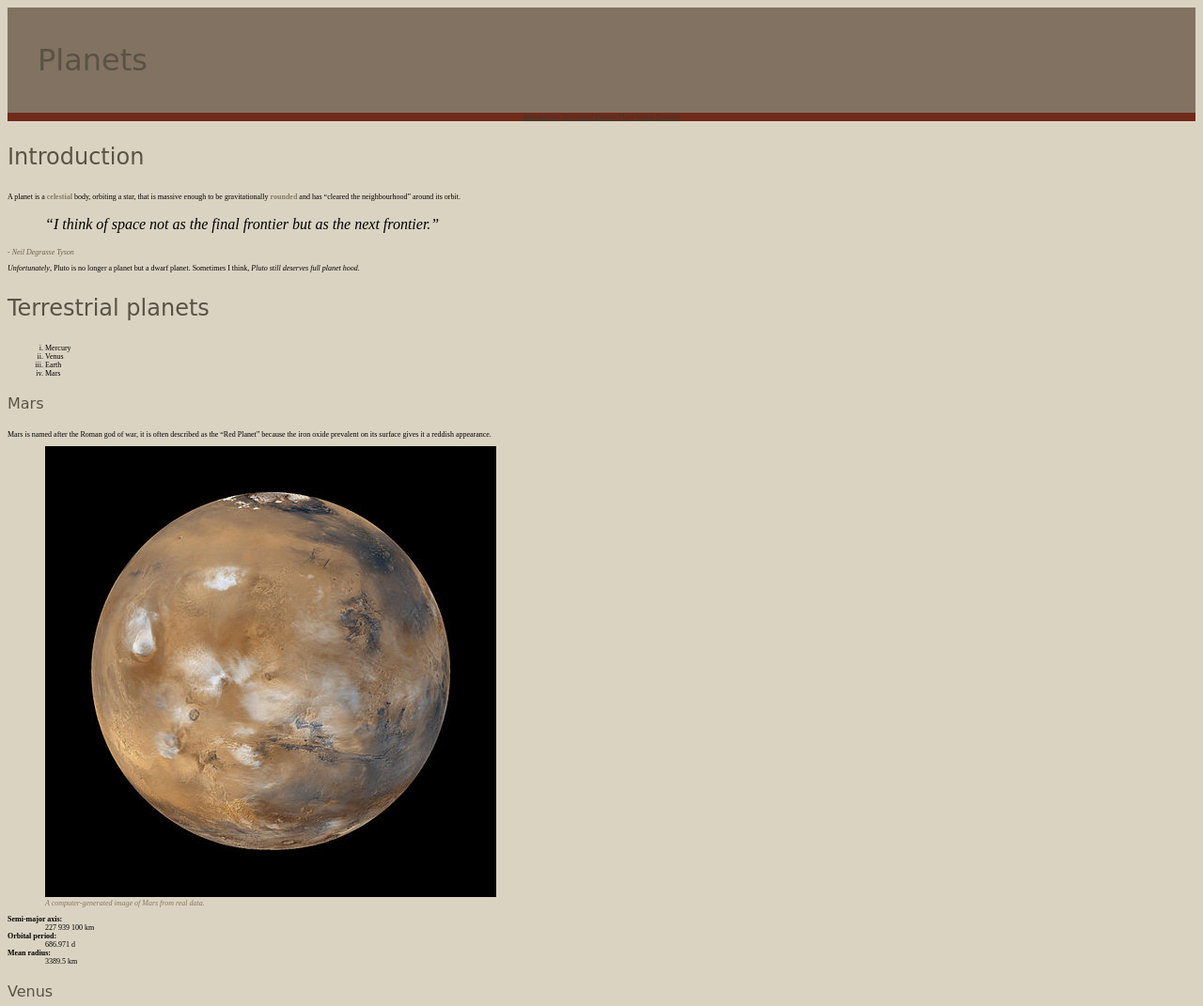
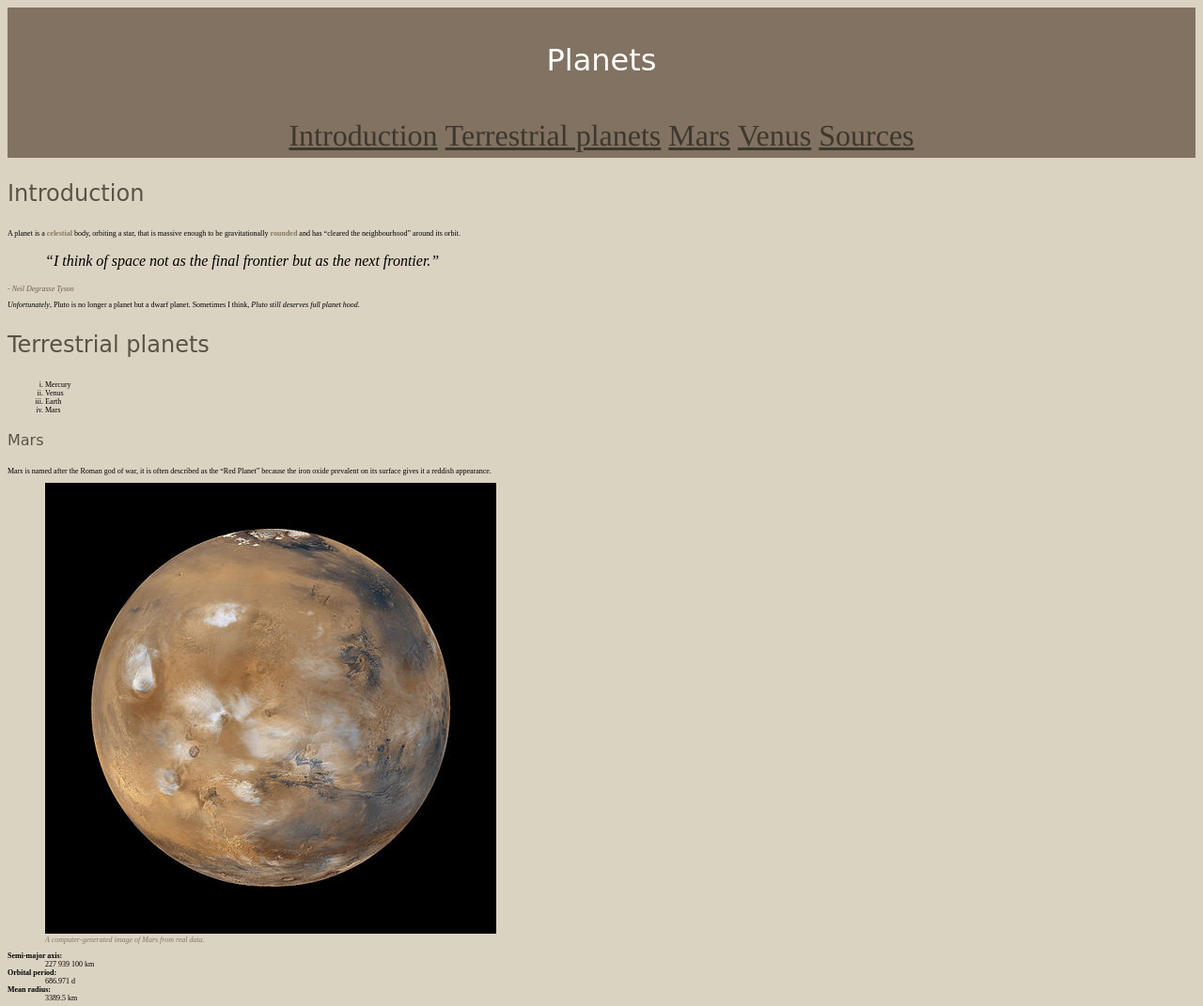
Before and after one commit to sandheather/assignment-4, a plain HTML site: page index.html in a window 1280 px wide. Shown: the top 1071 px of the page at 94% size. Drawn offline with Linux system fonts and the light colour scheme; a web font is replaced by a local one.

Commit message:
title change

```diff
--- a/css/main.css
+++ b/css/main.css
@@ -12,7 +12,8 @@ h1{
 	font-style: normal;
 	font-family: 'Fredericka the Great', cursive;
 	line-height: 1.5;
-	color: #595345;
+	color: white;
+	text-align: center;
 }
 
 h2{
@@ -92,6 +93,15 @@ nav{
 }
 
 nav ul{
+	background-color: #827262;
+	padding: 1em 1em 1em 1em;
+	margin:0;
+	font-weight: normal;
+	font-size: 4rem;
+	font-style: normal;
+	font-family: times;
+	line-height: 1.5;
+	color: #fff;
 	list-style-type: none;
 	margin:0;
 	padding:0;
```
